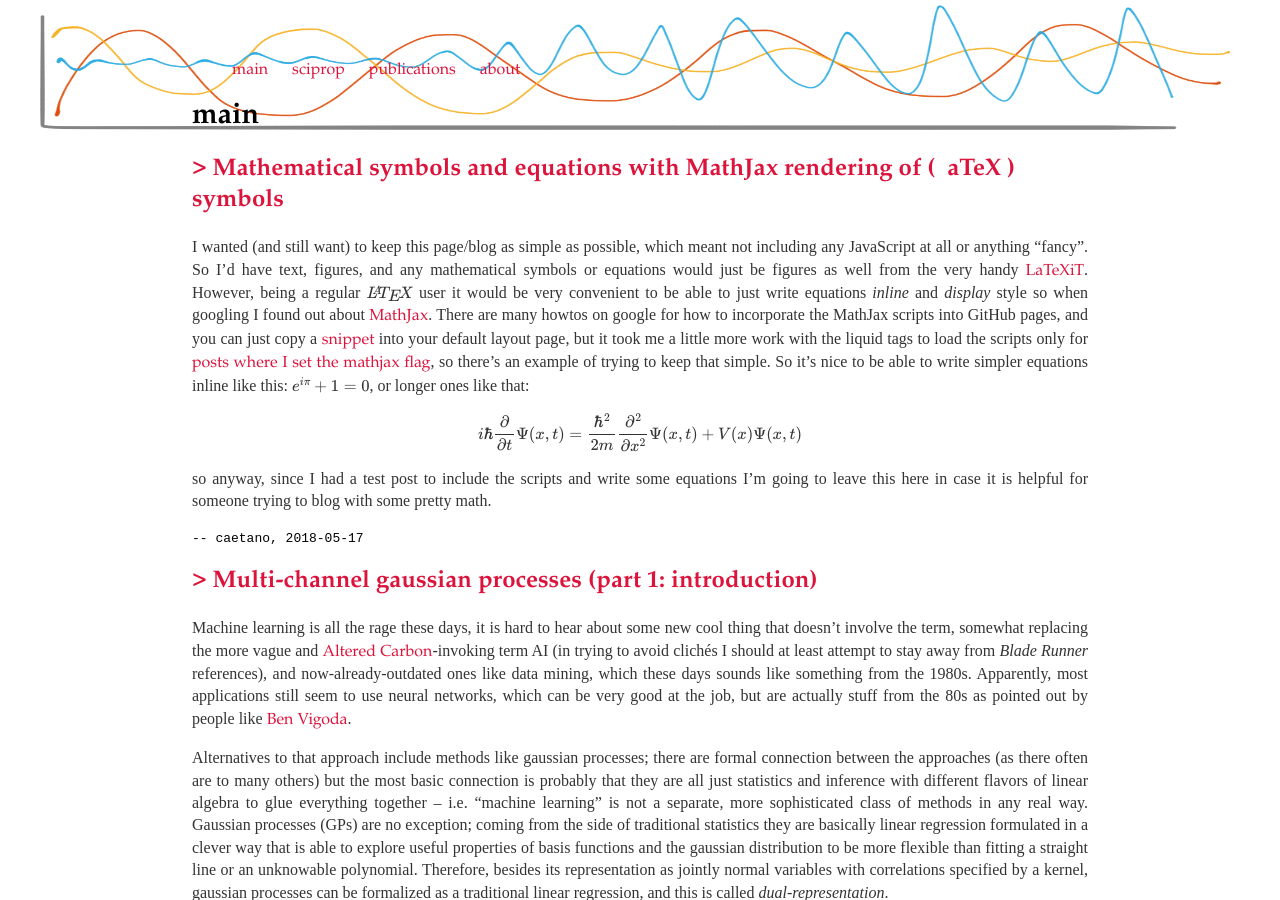
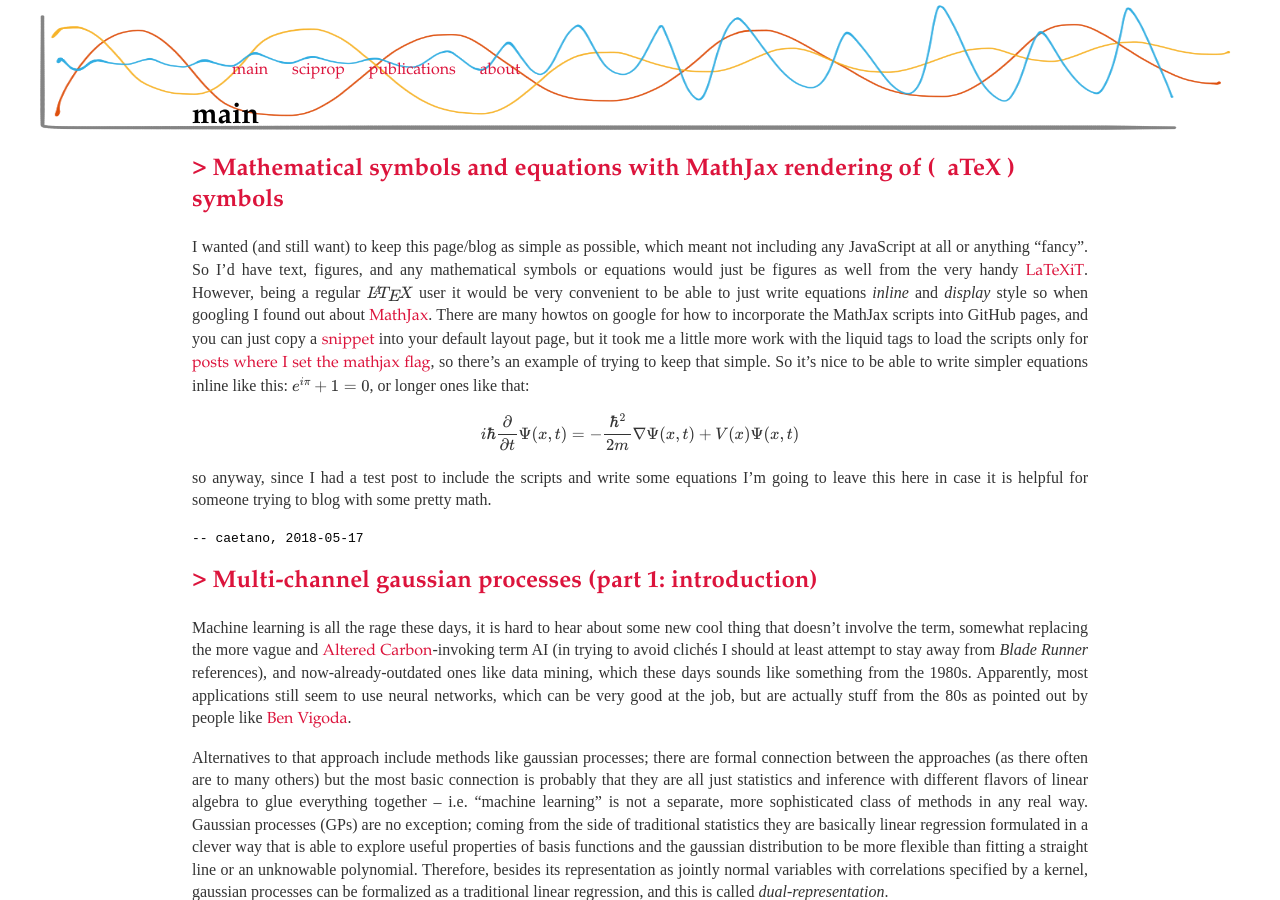
Before and after one commit to caesoma/caesoma.github.io, a Jekyll site: the page built from index.html, in a window 1280 px wide and 900 px high. Built offline with Jekyll 4.4.1, drawn with Linux system fonts in a browser that asks for light colours; formulas are drawn with MathJax 3; the list of posts is cut into pages by our own code.

Commit message:
mathjax test

```diff
--- a/_posts/2018-05-17-mathjax-test.md
+++ b/_posts/2018-05-17-mathjax-test.md
@@ -12,7 +12,7 @@ However, being a regular \\( \LaTeX \\) user it would be very convenient to be a
 So it's nice to be able to write simpler equations inline like this: \\( e^{i\pi} + 1= 0 \\), or longer ones like that:
 
 \\begin{equation}
-    i \hbar \frac{\partial}{\partial t} \Psi (x,t) = \frac{\hbar^2}{2m}\frac{\partial^2}{\partial x^2} \Psi (x,t) + V(x)\Psi (x,t)
+    i \hbar \frac{\partial}{\partial t} \Psi (x,t) = -\frac{\hbar^2}{2m}\nabla \Psi (x,t) + V(x)\Psi (x,t)
 \\end{equation}
 
 so anyway, since I had a test post to include the scripts and write some equations I'm going to leave this here in case it is helpful for someone trying to blog with some pretty math.
```
